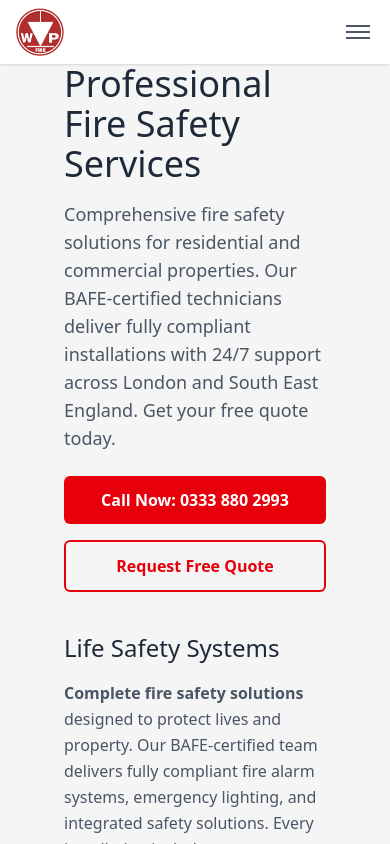
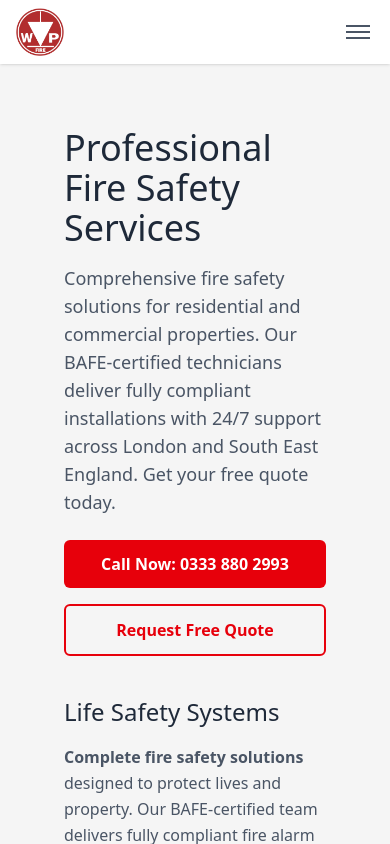
Before and after one commit to pdriding/wp-fire-mobile, a Next.js app: page /services in a window 390 px wide. Shown: the top 844 px of the page. Built offline with nearby package versions, Linux system fonts and the light colour scheme.

Commit message:
Added padding to service page

```diff
--- a/app/services/page.js
+++ b/app/services/page.js
@@ -35,7 +35,7 @@
 export default function ServicesPage() {
   return (
     <div className="bg-[#f5f5f5] text-gray-800 w-screen px-10 pb-10">
-      <main className="max-w-7xl mx-auto px-6 lg:py-20 lg:pl-20">
+      <main className="max-w-7xl mx-auto px-6 pt-16 lg:py-20 lg:pl-20 ">
         <header className="mb-10">
           <h1 className="text-4xl lg:text-5xl font-light mb-4">
             Professional Fire Safety Services
--- a/components/ContactForm.js
+++ b/components/ContactForm.js
@@ -8,12 +8,12 @@
   const [submitStatus, setSubmitStatus] = useState(null);
   const [errors, setErrors] = useState({});
 
-  useEffect(() => {
-    if (mapRef.current) {
-      mapRef.current.innerText =
-        "Map placeholder (initialize Google Maps here with your API key)";
-    }
-  }, []);
+  // useEffect(() => {
+  //   if (mapRef.current) {
+  //     mapRef.current.innerText =
+  //       "Map placeholder (initialize Google Maps here with your API key)";
+  //   }
+  // }, []);
 
   async function handleSubmit(e) {
     e.preventDefault();
```
